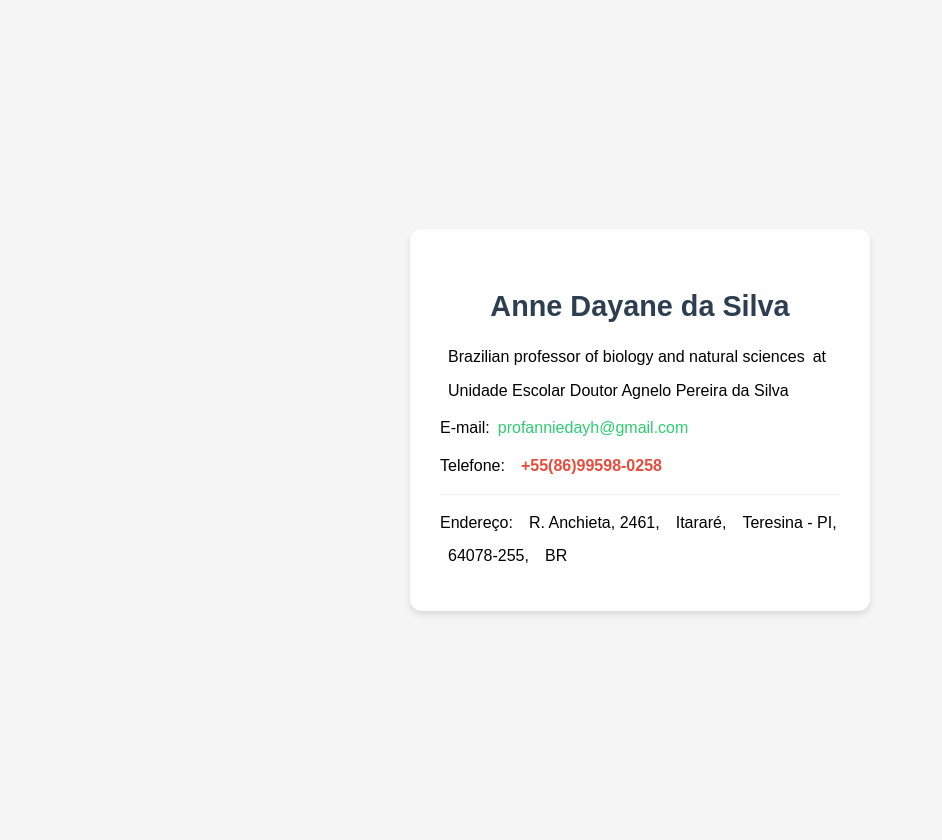
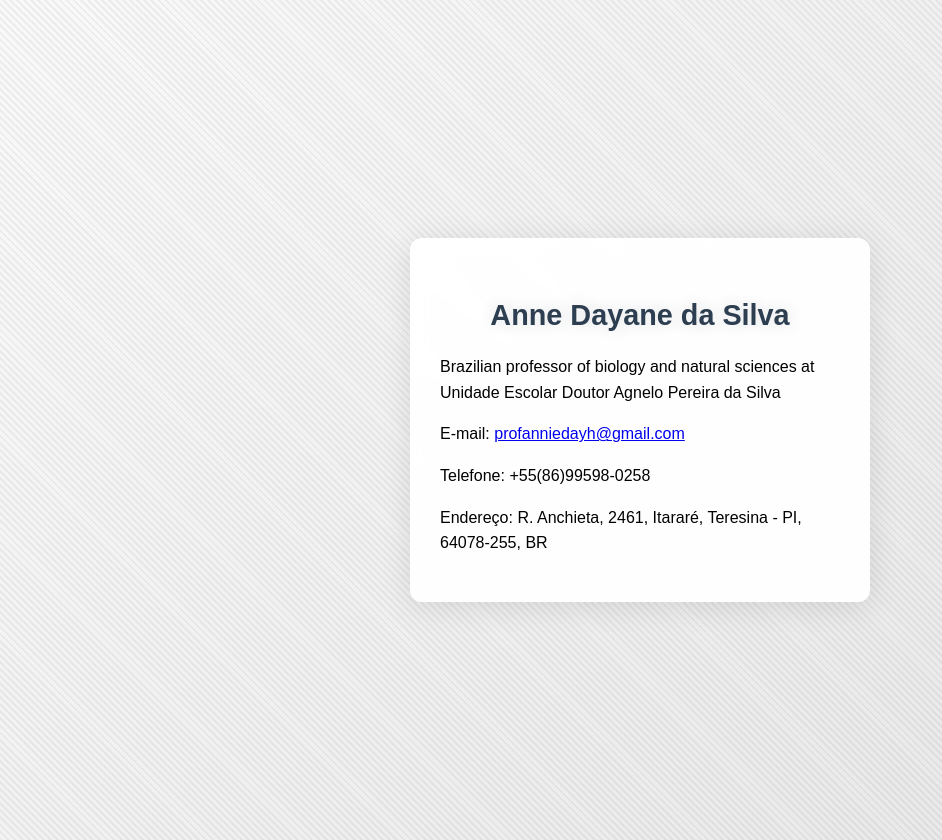
Before and after one commit to profanniedayh/portfolio, a plain HTML site: page index.html in a window 1280 px wide. Shown: the whole page, without its empty margins (0-942 px from the left). Drawn offline with Linux system fonts and the light colour scheme.

Commit message:
Update index.html

```diff
--- a/index.html
+++ b/index.html
@@ -7,75 +7,126 @@
   </head>
   <body>
     <style>
-      /* Configuração básica */
+      /* Updated background with pattern and animation */
       body {
         font-family: Arial, sans-serif;
         line-height: 1.6;
         margin: 0;
         padding: 20px;
         min-height: 100vh;
-      background: #f5f5f5;
         display: flex;
         justify-content: center;
         align-items: center;
+        background-color: #f5f5f5;
+        background-image:
+          repeating-linear-gradient(
+            45deg,
+            rgba(0, 0, 0, 0.05) 0px,
+            rgba(0, 0, 0, 0.05) 2px,
+            transparent 2px,
+            transparent 5px
+          ),
+          linear-gradient(
+            135deg,
+            #f9f9f9 0%,
+            #e6e6e6 100%
+          );
+        animation: gradientShift 20s ease infinite;
       }
-      /* Container do vCard */
+
+      /* Container animation */
       [itemtype="http://schema.org/ContactPage"] {
-      background: white;
+        background: rgba(255, 255, 255, 0.95);
         border-radius: 12px;
-      box-shadow: 0 4px 6px rgba(0, 0, 0, 0.1);
+        box-shadow: 0 4px 30px rgba(0, 0, 0, 0.1);
         padding: 30px;
         max-width: 400px;
         width: 100%;
+        backdrop-filter: blur(8px);
+        animation: fadeInUp 0.8s cubic-bezier(0.22, 0.61, 0.36, 1) forwards;
+        transform: translateY(20px);
+        opacity: 0;
       }
-      /* Título principal */
+
+      /* Animations */
+      @keyframes fadeInUp {
+        to {
+          opacity: 1;
+          transform: translateY(0);
+        }
+      }
+
+      @keyframes gradientShift {
+        0% { background-position: 0% 50%; }
+        50% { background-position: 100% 50%; }
+        100% { background-position: 0% 50%; }
+      }
+
+      /* Item animations */
+      [itemprop="contactPoint"] p {
+        opacity: 0;
+        transform: translateX(-20px);
+        animation: itemSlideIn 0.6s ease forwards;
+      }
+
+      @keyframes itemSlideIn {
+        to {
+          opacity: 1;
+          transform: translateX(0);
+        }
+      }
+
+      /* Stagger animations */
+      [itemprop="contactPoint"] p:nth-child(1) { animation-delay: 0.3s; }
+      [itemprop="contactPoint"] p:nth-child(2) { animation-delay: 0.5s; }
+      [itemprop="contactPoint"] p:nth-child(3) { animation-delay: 0.7s; }
+      [itemprop="contactPoint"] p:nth-child(4) { animation-delay: 0.9s; }
+
+      /* Hover effects */
+      a[itemprop="email"] {
+        transition: all 0.3s ease;
+        display: inline-block;
+      }
+
+      a[itemprop="email"]:hover {
+        transform: translateY(-2px);
+        color: #27ae60 !important;
+      }
+
+      [itemprop="telephone"] {
+        transition: all 0.3s ease;
+        display: inline-block;
+      }
+
+      [itemprop="telephone"]:hover {
+        transform: translateX(5px);
+        color: #c0392b !important;
+      }
+
+      /* Rest of your existing styles... */
       h2[itemprop="name"] {
         color: #2c3e50;
         margin-bottom: 15px;
         font-size: 1.8em;
         text-align: center;
+        animation: textGlow 2s ease-in-out infinite alternate;
       }
-      /* Detalhes de contato */
-      [itemprop="contactPoint"] {
-      margin-top: 20px;
+
+      @keyframes textGlow {
+        from { text-shadow: 0 0 10px rgba(44, 62, 80, 0.1); }
+        to { text-shadow: 0 0 20px rgba(44, 62, 80, 0.2); }
       }
-      /* Campos de informação */
-      p {
-      margin: 12px 0;
-      display: flex;
-      flex-wrap: wrap;
-      gap: 8px;
+
+      /* Responsive adjustments */
+      @media (max-width: 480px) {
+        body {
+          padding: 10px;
+          background-size: 200% 200%;
         }
-      /* Ícones e labels */
-      span[itemprop]::before {
-      content: attr(data-icon);
-      margin-right: 8px;
-      color: #3498db;
-      }
-      /* Links de email */
-      a[itemprop="email"] {
-      color: #2ecc71;
-      text-decoration: none;
-      }
-      a[itemprop="email"]:hover {
-      text-decoration: underline;
-      }
-      /* Telefone */
-      [itemprop="telephone"] {
-      color: #e74c3c;
-      font-weight: bold;
-      }
-      /* Endereço */
-      [itemprop="address"] {
-      margin-top: 15px;
-      padding-top: 15px;
-      border-top: 1px solid #eee;
-      }
-      /* Responsividade */
-      @media (max-width: 480px) {
+
         [itemtype="http://schema.org/ContactPage"] {
           padding: 20px;
-      font-size: 0.9em;
+          margin: 10px;
         }
       }
     </style>
```
Lines whose indentation alone changed are shown as unchanged.
